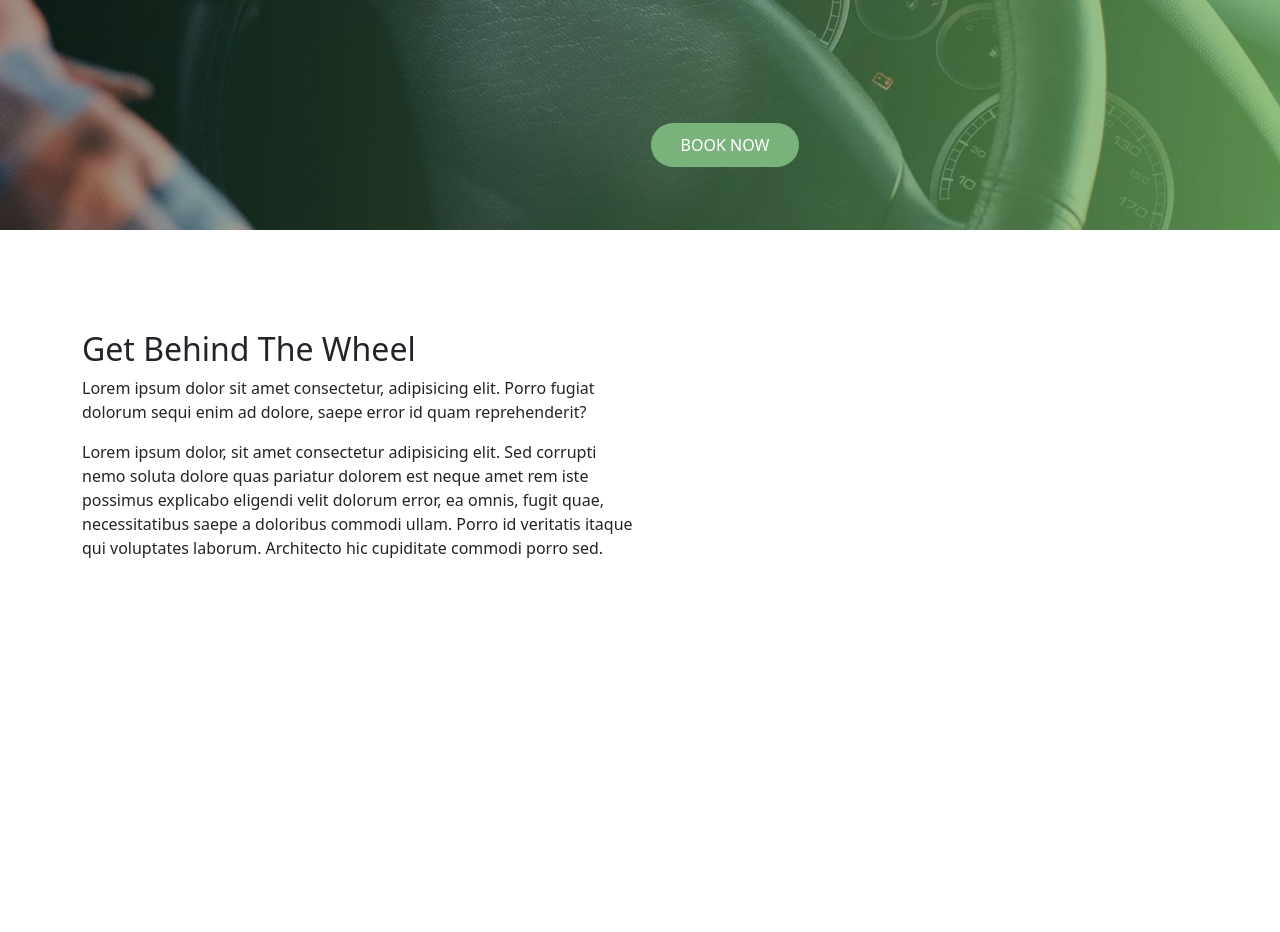
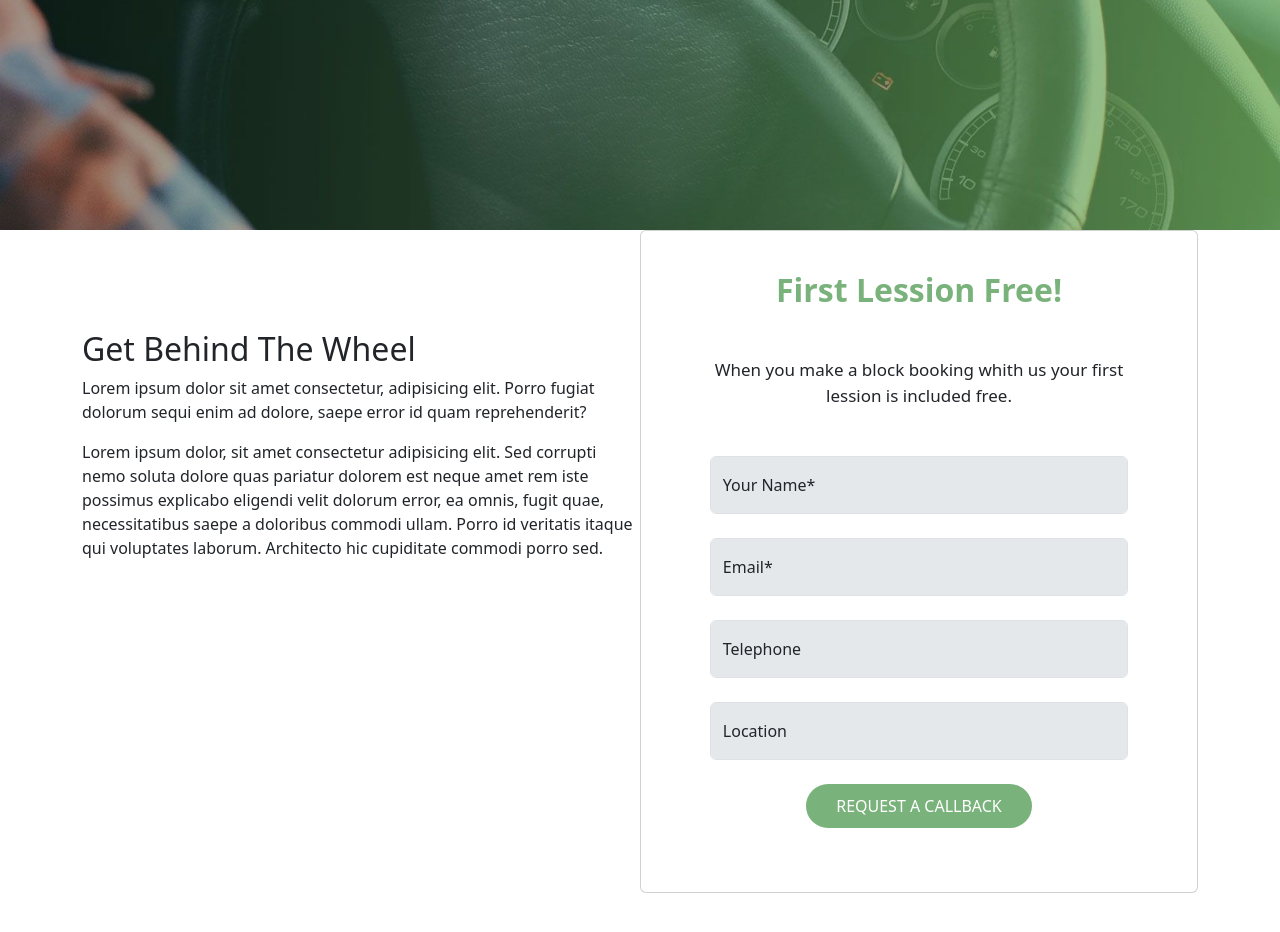
Before and after one commit to Oltion-Koceku/proj-html-vuejs, a Vue app: page / in a window 1280 px wide. Shown: the part 540-1472 px from the top of the page. After the commit the page ends 1450 px from the top, so only its background shows below. Built offline with nearby package versions, Linux system fonts and the light colour scheme.

Commit message:
[add]form

```diff
--- a/src/components/firstLession.vue
+++ b/src/components/firstLession.vue
@@ -1,27 +1,96 @@
 <script>
-  export default {
+import buttonVue from './partials/button.vue'
+export default {
+  data(){
+    return{
+      formData: ['Your Name*', 'email*', 'telephone', 'location'],
+      textButton: 'Request a callback'
+    }
+  },
 
+  components:{
+    buttonVue
   }
+}
 </script>
 
 <template>
-  <div class="container">
-    <div class="text w-50 ">
-      <h2>Get Behind The Wheel</h2>
-      <p>Lorem ipsum dolor sit amet consectetur, adipisicing elit. Porro fugiat dolorum sequi enim ad dolore, saepe error id quam reprehenderit?</p>
-      <p>Lorem ipsum dolor, sit amet consectetur adipisicing elit. Sed corrupti nemo soluta dolore quas pariatur dolorem est neque amet rem iste possimus explicabo eligendi velit dolorum error, ea omnis, fugit quae, necessitatibus saepe a doloribus commodi ullam. Porro id veritatis itaque qui voluptates laborum. Architecto hic cupiditate commodi porro sed.</p>
+  <section id="lession">
+    <div class="container">
+      <div class="text-form d-flex">
+        <div class="text w-50 ">
+          <h2>Get Behind The Wheel</h2>
+          <p>Lorem ipsum dolor sit amet consectetur, adipisicing elit. Porro fugiat dolorum sequi enim ad dolore, saepe
+            error id quam reprehenderit?</p>
+          <p>Lorem ipsum dolor, sit amet consectetur adipisicing elit. Sed corrupti nemo soluta dolore quas pariatur
+            dolorem
+            est neque amet rem iste possimus explicabo eligendi velit dolorum error, ea omnis, fugit quae,
+            necessitatibus
+            saepe a doloribus commodi ullam. Porro id veritatis itaque qui voluptates laborum. Architecto hic cupiditate
+            commodi porro sed.</p>
+        </div>
+        <div class="form w-50 ">
+          <div class="card d-flex flex-column align-items-center">
+            <div class="card-body ">
+              <div class="formtext text-center ">
+                <h2 class="mb-5 mt-4">First Lession Free!</h2>
+                <p class="mb-5">When you make a block booking whith us your first lession is included free.</p>
+              </div>
+              <div
+                class="form-floating mb-4"
+                v-for="(form, index) in formData"
+                :key="index"
+              >
+                <input type="email" class="form-control" id="floatingInput" placeholder="name@example.com">
+                <label for="floatingInput">{{form}}</label>
+              </div>
+
+              <div class="d-flex justify-content-center mb-5 mt-4">
+                <buttonVue :text = this.textButton />
+              </div>
+
+            </div>
+          </div>
+
+        </div>
+      </div>
     </div>
-    <div class="form w-50 "></div>
-  </div>
-</template>
+
+  </section>
+
+</template>S
 
 
 <style lang="scss" scoped>
-.container{
+@use '../assets/scss/partials/_variables.scss' as *;
+.container {
   height: 680px;
-  .text{
+
+  .text {
     margin-top: 100px;
     width: 500px;
   }
+  .form{
+    .card{
+      .card-body{
+        width: 81%;
+        input{
+          background-color: $athensgray;
+        }
+        label{
+          text-transform: capitalize;
+        }
+        .formtext{
+          h2{
+            font-weight: 600;
+            color: $bayleaf;
+          }
+          p{
+            font-size: 17px;
+          }
+        }
+      }
+    }
+  }
 }
 </style>
--- a/src/components/jumbo.vue
+++ b/src/components/jumbo.vue
@@ -1,15 +1,14 @@
 <script>
-import {store} from '../data/store'
+import { store } from '../data/store'
 import buttonVue from './partials/button.vue'
 export default {
-    data(){
-      return{
-        store,
-        textButton: "book now"
+  data() {
+    return {
+      store
     }
   },
 
-    components:{
+  components: {
     buttonVue
   }
 }
@@ -23,7 +22,6 @@ import buttonVue from './partials/button.vue'
         <h1>Drive With Avada</h1>
         <p>We offer the finest driving tuition money can buy</p>
       </div>
-      <div class="butt d-flex justify-content-center align-items-center  position-absolute "><buttonVue class="bt" :text = this.textButton /></div>
 
     </div>
   </section>
@@ -33,32 +31,26 @@ import buttonVue from './partials/button.vue'
 
 <style lang="scss" scoped>
 @use '../assets/scss/partials/_variables.scss' as *;
-  #jumbo{
+
+#jumbo {
   padding-top: 160px;
   height: 770px;
   background-image: url('../img/homepage-hero-background.jpg');
   background-repeat: no-repeat;
   background-size: cover;
   background-position: center;
-    position: relative;
-    .title{
-      h1{
+
+  .title {
+    h1 {
       font-size: 75px;
       color: white;
       font-weight: 600;
     }
-      p{
+
+    p {
       font-size: 32px;
     }
   }
-    .butt{
-      bottom: 50px;
-      left: 50%;
-      width: 170px;
-      height: 70px;
-      &:hover{
-        background-color: $axolotl;
-      }
-    }
+
 }
 </style>
```
Lines whose indentation alone changed are shown as unchanged.
